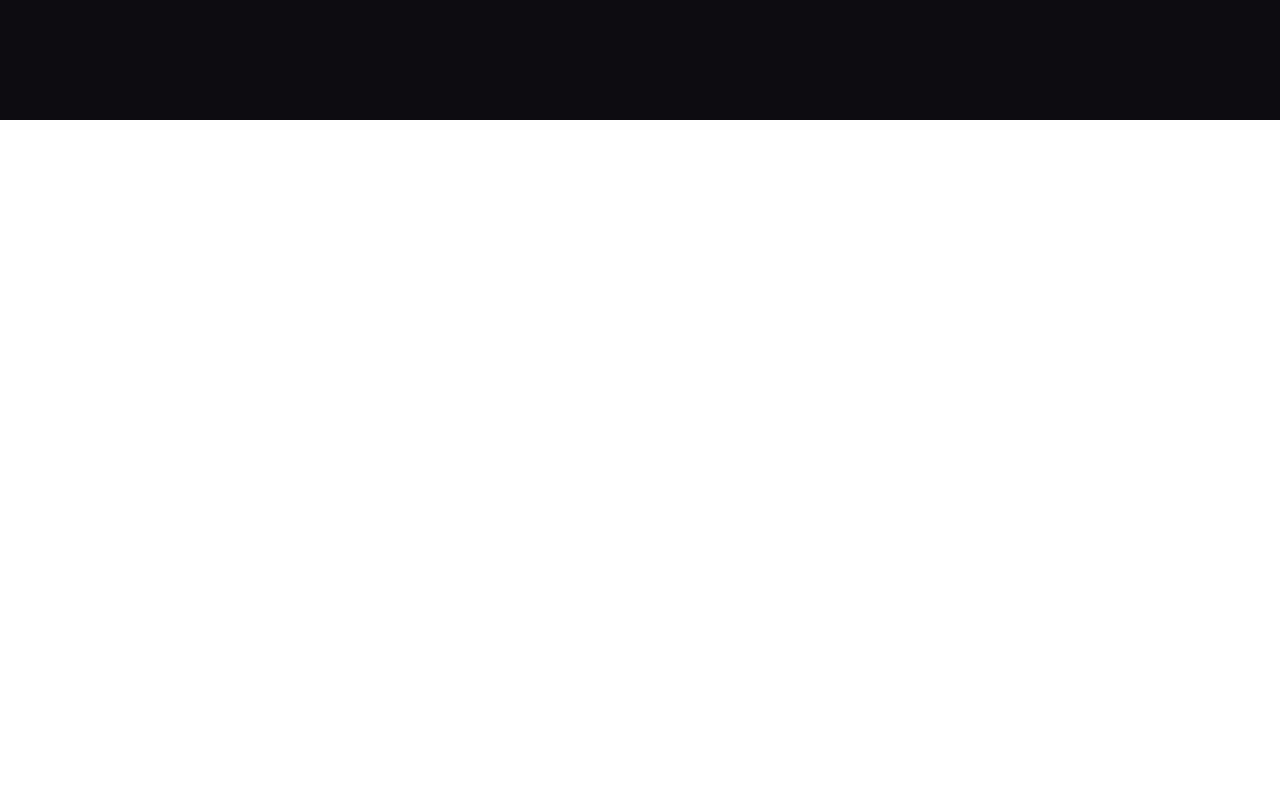
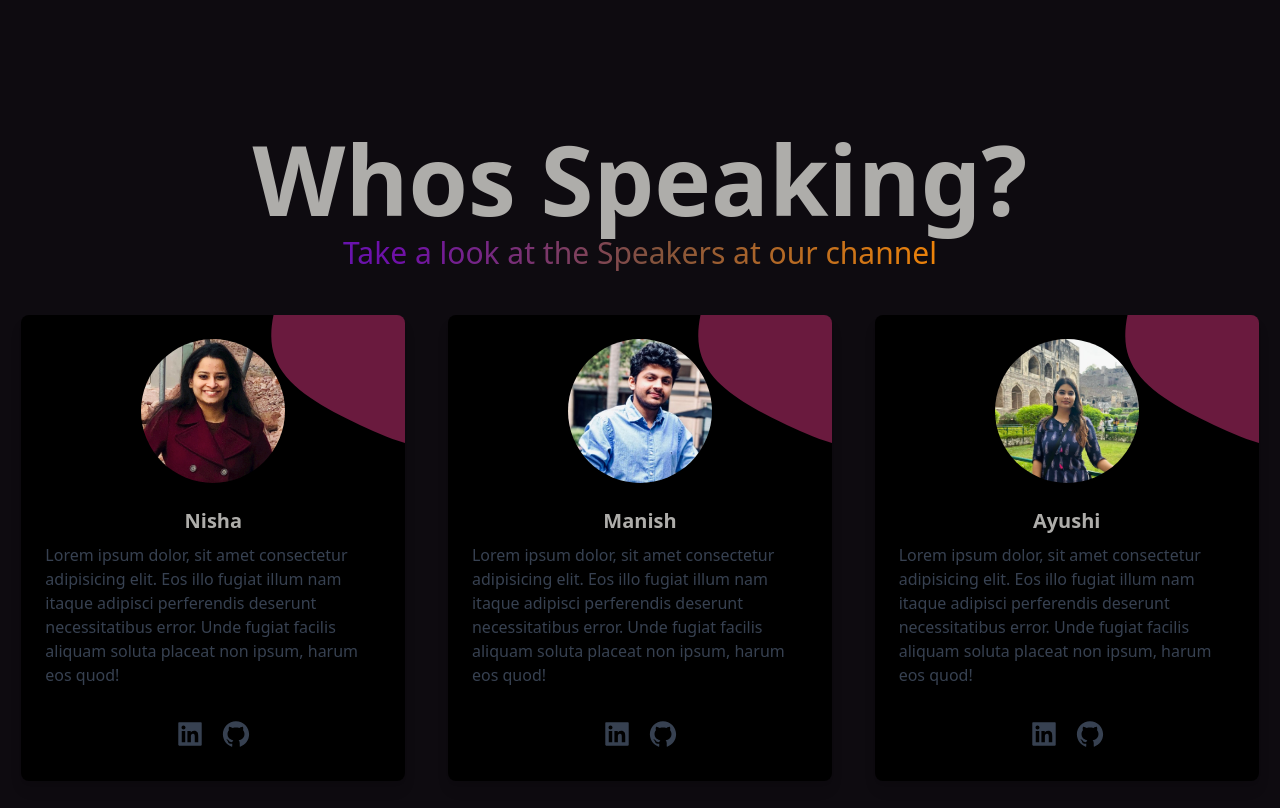
Before and after one commit to AlgoManiacZ/AlgoManiacZ_Revamped, a React (Vite) app in the folder algoManiacZ/: page / in a window 1280 px wide. Shown: the part 680-1488 px from the top of the page. Before the commit the page ends 800 px from the top, so only its background shows below. Built offline with nearby package versions, Linux system fonts and the light colour scheme.

Commit message:
added speaker section

```diff
--- a/algoManiacZ/package.json
+++ b/algoManiacZ/package.json
@@ -11,7 +11,8 @@
   },
   "dependencies": {
     "react": "^18.2.0",
-    "react-dom": "^18.2.0"
+    "react-dom": "^18.2.0",
+    "react-icons": "^4.11.0"
   },
   "devDependencies": {
     "@types/react": "^18.2.15",
--- a/algoManiacZ/src/App.jsx
+++ b/algoManiacZ/src/App.jsx
@@ -1,10 +1,12 @@
 import HeroSection from './components/Hero/HeroSection'
-import Navbar from './components/NavBar'
+import Navbar from './components/Navbar/NavBar'
+import SpeakerSection from './components/Speakers/SpeakerSection'
 function App() {
   return (
     <>
       <Navbar></Navbar>
       <HeroSection></HeroSection>
+      <SpeakerSection></SpeakerSection>
     </>
   )
 }
--- a/algoManiacZ/src/components/NavBar.jsx
+++ b/algoManiacZ/src/components/Navbar/NavBar.jsx
@@ -1,5 +1,5 @@
 import { useState } from 'react'
-import logo from '../assets/logo.jpeg'
+import logo from '../../assets/logo.jpeg'
 function Navbar() {
   const [isOpen, setIsOpen] = useState(false)
 
--- /dev/null
+++ b/algoManiacZ/src/components/Speakers/Card.jsx
@@ -0,0 +1,47 @@
+import { AiFillLinkedin, AiFillGithub } from 'react-icons/ai'
+import cardBackground from '../../assets/cardBackgroundImage.svg'
+
+const Card = ({name,imageUrl,about,linkedin,github}) => {
+  return (
+    <div className="max-w-sm rounded-lg overflow-hidden shadow-lg mx-auto my-4 py-4 bg-[#000000]  bg-no-repeat bg-cover bg-center"
+
+     style={{
+        backgroundImage: `url(${cardBackground})`,
+      }}
+
+    >
+      <div className="flex items-center justify-center h-40">
+        <img
+          className="w-36 h-36 object-cover rounded-full"
+          src={imageUrl}
+          alt="Card Image"
+        />
+      </div>
+
+      <div className="px-6 py-4">
+        <div className="font-bold text-xl text-center mb-2">{name}</div>
+
+        <p className="text-gray-700 text-base">
+         {about}
+        </p>
+      </div>
+
+      <div className="px-6 py-4 flex items-center justify-center">
+        <a
+          href={linkedin}
+          className="text-gray-700 text-3xl mr-4 hover:text-blue-500"
+        >
+          <AiFillLinkedin />
+        </a>
+        <a
+          href={github}
+          className="text-gray-700 text-3xl hover:text-blue-500"
+        >
+          <AiFillGithub />
+        </a>
+      </div>
+    </div>
+  )
+}
+
+export default Card
--- /dev/null
+++ b/algoManiacZ/src/components/Speakers/SpeakerSection.jsx
@@ -0,0 +1,71 @@
+import Card from './Card'
+import Nisha from '../../assets/Nisha1.jpg'
+import Manish from '../../assets/Manish1.jpg'
+import Ayushi from '../../assets/Ayushi1.jpeg'
+const SpeakerSection = () => {
+  // color gradient color for the text
+  const gradientTextStyle = {
+    background: 'rgb(2, 0, 36)',
+    // eslint-disable-next-line no-dupe-keys
+    background:
+      'linear-gradient(90deg, rgba(2, 0, 36, 1) 0%, rgba(55, 43, 208, 1) 0%, rgba(111, 16, 168, 1) 31%, rgba(131, 83, 61, 1) 51%, rgba(255, 139, 0, 1) 77%, rgba(208, 114, 34, 1) 94%)',
+    WebkitBackgroundClip: 'text',
+    backgroundClip: 'text',
+    color: 'transparent',
+  }
+
+  const Speakers = [
+    {
+      name: 'Nisha',
+      imageUrl: Nisha,
+      about:
+        ' Lorem ipsum dolor, sit amet consectetur adipisicing elit. Eos illo fugiat illum nam itaque adipisci perferendis deserunt necessitatibus error. Unde fugiat facilis aliquam soluta placeat non ipsum, harum eos quod!',
+      linkedin: '',
+      github: '',
+    },
+    {
+      name: 'Manish',
+      imageUrl: Manish,
+      about:
+        ' Lorem ipsum dolor, sit amet consectetur adipisicing elit. Eos illo fugiat illum nam itaque adipisci perferendis deserunt necessitatibus error. Unde fugiat facilis aliquam soluta placeat non ipsum, harum eos quod!',
+      linkedin: '',
+      github: '',
+    },
+    {
+      name: 'Ayushi',
+      imageUrl: Ayushi,
+      about:
+        ' Lorem ipsum dolor, sit amet consectetur adipisicing elit. Eos illo fugiat illum nam itaque adipisci perferendis deserunt necessitatibus error. Unde fugiat facilis aliquam soluta placeat non ipsum, harum eos quod!',
+      linkedin: '',
+      github: '',
+    },
+  ]
+
+  return (
+    <div className="lg:h-[calc(100vh-112px)] h-auto  text-[#aeadaa] bg-[#0e0b10] w-full flex flex-col justify-center gap-y-3 pt-10 lg:pt-0">
+      <div className="text-center">
+        <h1 className="text-4xl font-bold   lg:text-5xl xl:text-8xl">
+          Whos Speaking?
+        </h1>
+        <p
+          className="mt-2 text-3xl "
+          style={gradientTextStyle}
+        >
+          Take a look at the Speakers at our channel
+        </p>
+      </div>
+      <div className="grid grid-cols-1  lg:grid-cols-3 md:grid-cols-2 lg:mt-4  ">
+        {Speakers.map((speaker) => {
+          return (
+            <Card
+              key={speaker.name}
+              {...speaker}
+            ></Card>
+          )
+        })}
+      </div>
+    </div>
+  )
+}
+
+export default SpeakerSection
```
Also changed, not shown: algoManiacZ/src/assets/cardBackgroundImage.svg (added), 1 other file (tests, documents, lock files or other folders).
